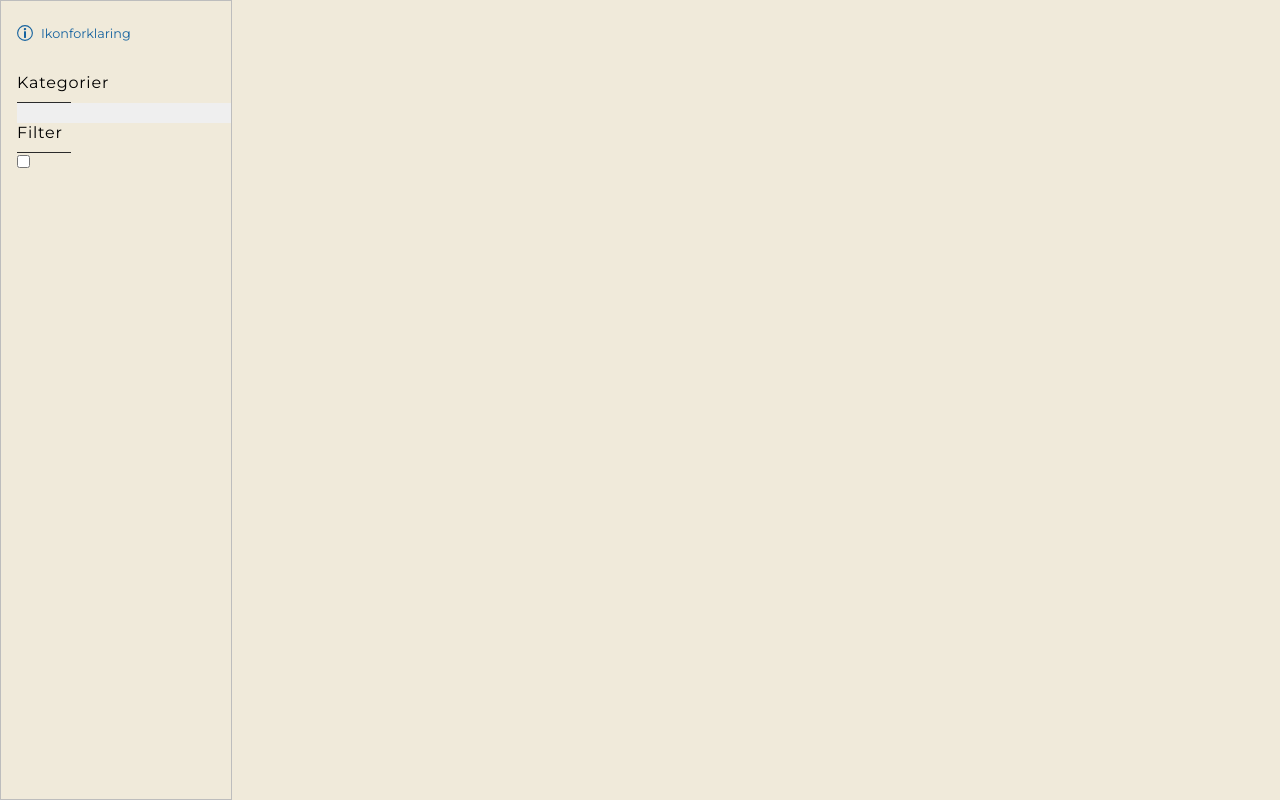
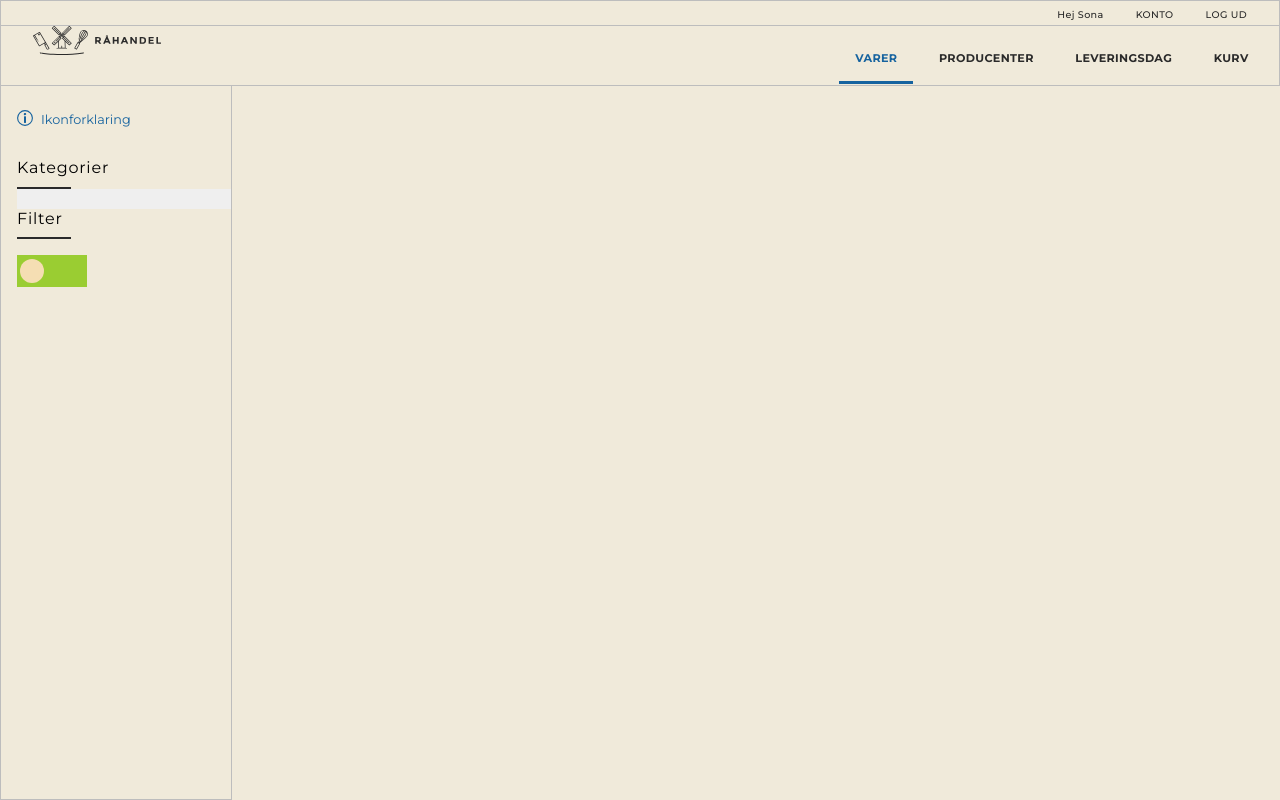
Before and after one commit to Hjorthex/raahandel, a plain HTML site: page products.html in a window 1280 px wide. Drawn offline with Linux system fonts and the light colour scheme.

Commit message:
Doing stuff
I guess, lets hope it doesnt delete everything i made

```diff
--- a/products.html
+++ b/products.html
@@ -8,8 +8,23 @@
     <title>Varer</title>
 </head>
 <body>
-    <header>
-
+    <header class="header-customer">
+        <nav class="header-customer__topnav">
+            <ul class="header-customer__toplist">
+                <li class="header-customer__toplink toplink--capitalize"><a href="">Hej Sona</a></li>
+                <li class="header-customer__toplink toplink--uppercase"><a href="">Konto</a></li>
+                <li class="header-customer__toplink toplink--uppercase"><a href="">Log ud</a></li>
+            </ul>
+        </nav>
+        <nav class="header-customer__navigation">
+            <a href="products.html"><img class="header-customer__logo" src="./images/logoBlackHorizontal_h6pnu5.svg" alt=""></a>
+            <ul class="header-customer__list">
+                <li class="header-customer__link current-page-link"><a href="products.html">varer</a></li>
+                <li class="header-customer__link"><a href="manufacturers.html">producenter</a></li>
+                <li class="header-customer__link"><a href="">leveringsdag</a></li>
+                <li class="header-customer__link"><a href="basket.html">kurv</a></li>
+            </ul>
+        </nav>
     </header>
 
     <aside class="products-aside">
--- a/style.css
+++ b/style.css
@@ -297,9 +297,11 @@ body {
 /* PRODUCTS PAGE ---------------------------------------------------- */
 
 .products-aside {
+    position: fixed;
+    top: 5.34rem;
     display: flex;
     flex-direction: column;
-    height: 100vh;
+    height: calc(100vh - 5.35rem);
     width: 14.5rem;
     background-color: var(--color-primary);
     border-style: solid;
@@ -357,3 +359,54 @@ body {
     ""
     ;
 }
+
+
+.products-aside-filter__soldout-switch {
+    margin-top: 1rem;
+    position: relative;
+    display: inline-block;
+    width: 4.4rem;
+    height: 2rem;
+}
+
+.products-aside-filter__soldout-switch input {
+    opacity: 0;
+    width: 0;
+    height: 0;
+}
+
+.products-aside-filter__slider {
+    position: absolute;
+    cursor: pointer;
+    top: 0;
+    left: 0;
+    right: 0;
+    bottom: 0;
+    background-color: yellowgreen;
+    -webkit-transition: .4s;
+    transition: .4s;
+}
+
+.products-aside-filter__slider:before {
+    position: absolute;
+    content: "";
+    height: 1.5rem;
+    width: 1.5rem;
+    left: 0.2rem;
+    bottom: 0.25rem;
+    background-color: wheat;
+    border-radius: 50%;
+    -webkit-transition: .4s;
+    transition: .4s;
+}
+
+.products-aside-filter__checkbox:checked, + .products-aside-filter__slider {
+    background-color: violet;
+    border-radius: 1rem;
+}
+
+.products-aside-filter__checkbox:checked, + .products-aside-filter__slider:before {
+    -webkit-transform: translateX(3rem);
+    -ms-transform: translateX(3rem);
+    transform: translateX(3rem);
+}
```
